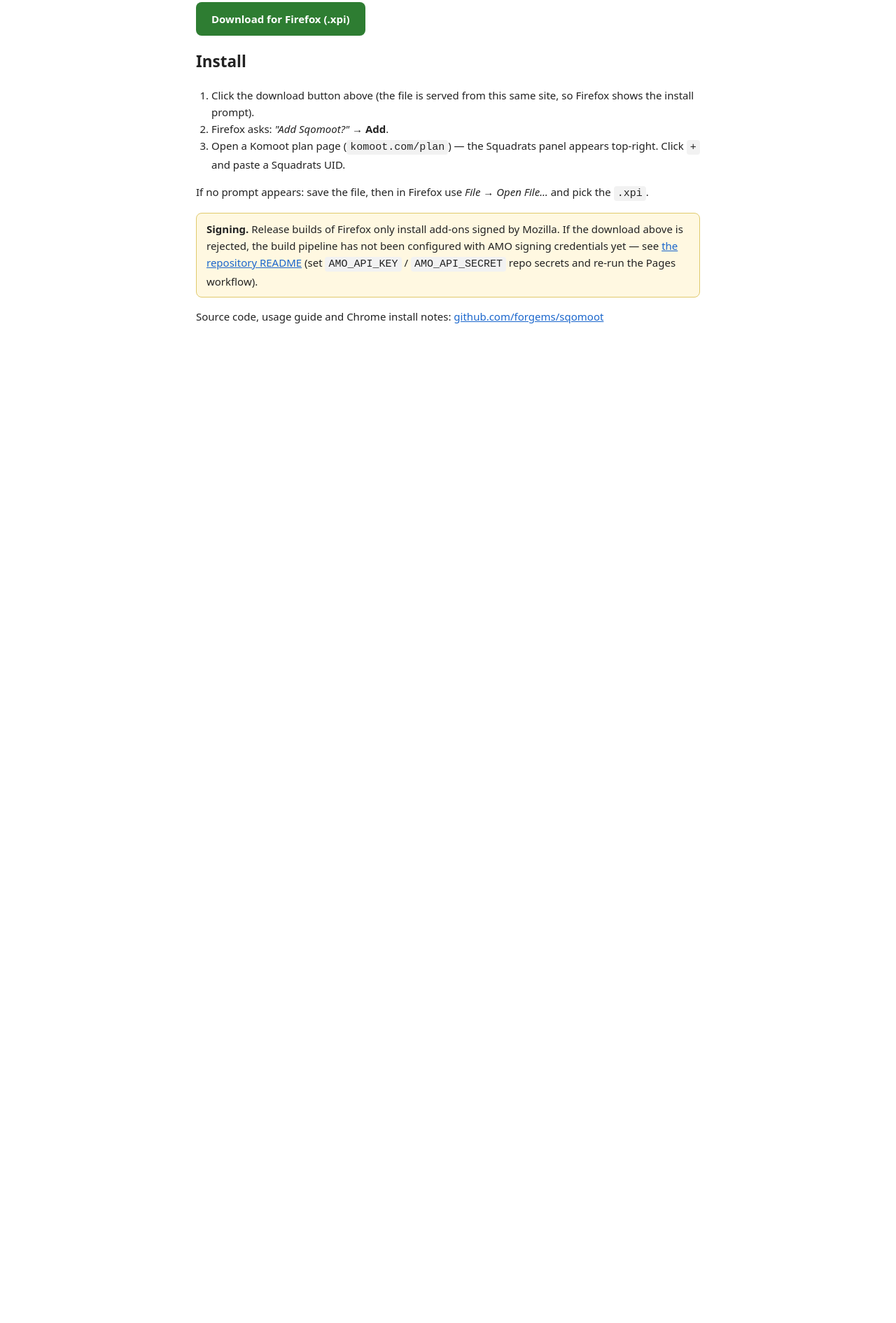
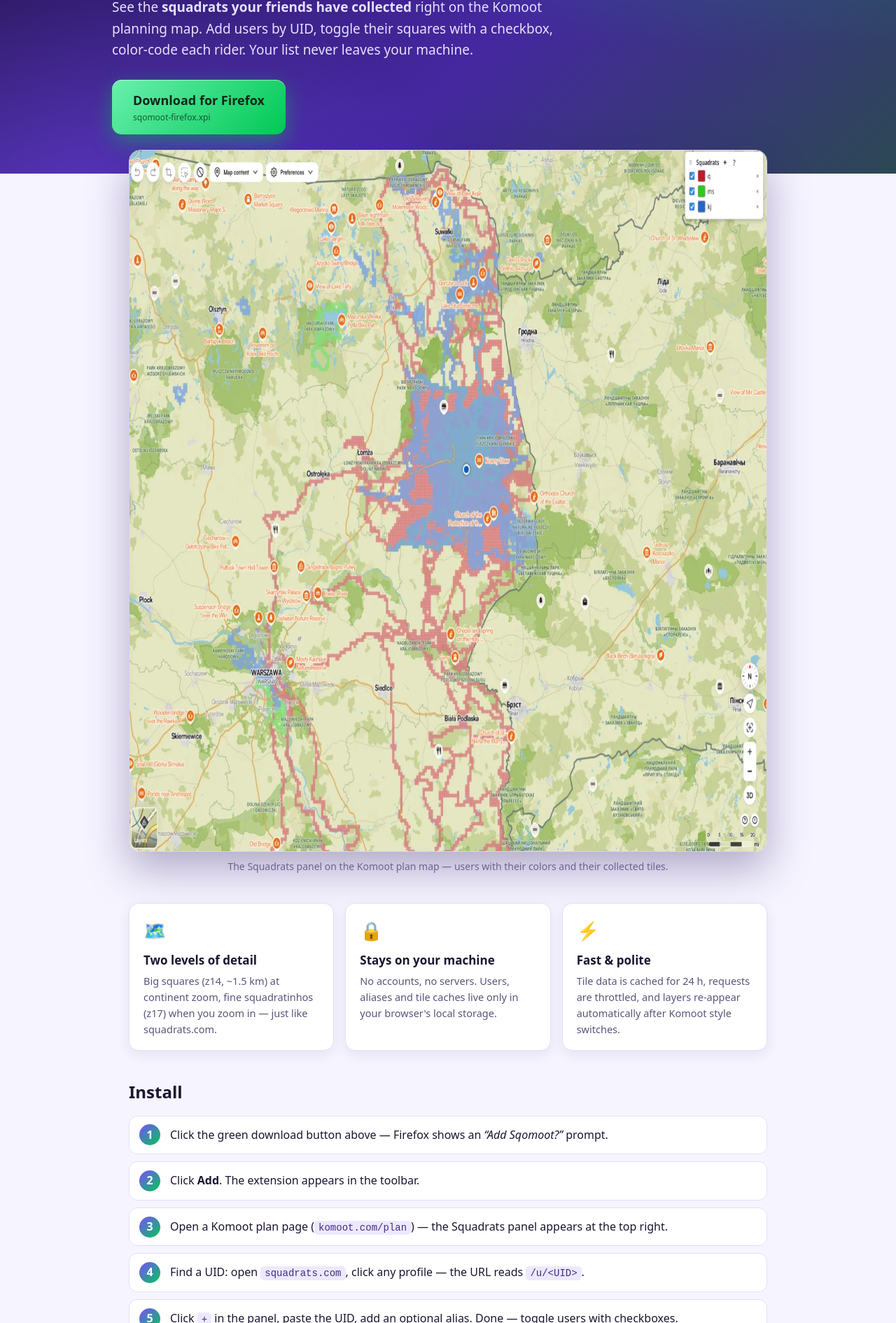
Before and after one commit to forgems/sqomoot, a browser extension: page site/index.html in a window 1280 px wide. Shown: the part 183-2073 px from the top of the page at 70% size. Before the commit the page ends 800 px from the top, so only its background shows below. Drawn offline with Linux system fonts and the light colour scheme.

Commit message:
site: vibrant landing page with screenshot (webp, 240 KB)

```diff
--- a/site/index.html
+++ b/site/index.html
@@ -4,51 +4,151 @@
   <meta charset="utf-8" />
   <meta name="viewport" content="width=device-width, initial-scale=1" />
   <title>Sqomoot — Squadrats overlay for Komoot</title>
+  <meta name="description" content="Firefox extension that overlays collected Squadrats of selected users on the Komoot planning map." />
   <style>
-    body { font: 15px/1.6 system-ui, sans-serif; max-width: 720px; margin: 40px auto; padding: 0 16px; color: #222; }
-    h1 { font-size: 26px; }
-    .dl { display: inline-block; background: #2e7d32; color: #fff; text-decoration: none;
-          padding: 12px 22px; border-radius: 8px; font-weight: 600; }
-    .dl:hover { background: #256428; }
-    code { background: #f2f2f2; padding: 2px 5px; border-radius: 4px; }
-    .note { background: #fff8e1; border: 1px solid #e0c96c; border-radius: 8px; padding: 10px 14px; }
-    ol { padding-left: 22px; }
-    a { color: #1a66cc; }
+    :root {
+      --violet: #7c4dff;
+      --violet-deep: #4527a0;
+      --green: #00c853;
+      --green-deep: #1b5e20;
+      --ink: #1c1530;
+      --paper: #f6f4ff;
+    }
+    * { box-sizing: border-box; }
+    body {
+      margin: 0;
+      font: 16px/1.6 system-ui, -apple-system, "Segoe UI", sans-serif;
+      color: var(--ink);
+      background: var(--paper);
+    }
+    .hero {
+      background:
+        radial-gradient(1200px 500px at 85% -10%, rgba(0, 200, 83, .35), transparent 60%),
+        radial-gradient(900px 500px at 10% 110%, rgba(124, 77, 255, .45), transparent 60%),
+        linear-gradient(135deg, #2b1a5e 0%, #4527a0 55%, #1b5e20 130%);
+      color: #fff;
+      padding: 64px 24px 56px;
+    }
+    .wrap { max-width: 960px; margin: 0 auto; }
+    .hero h1 { font-size: 44px; margin: 0 0 6px; letter-spacing: -1px; }
+    .hero .tag {
+      display: inline-block; font-size: 13px; font-weight: 700; letter-spacing: 2px;
+      text-transform: uppercase; color: #d1c4ff; margin-bottom: 14px;
+    }
+    .hero p { font-size: 19px; max-width: 640px; color: #e6e0ff; margin: 0 0 28px; }
+    .dl {
+      display: inline-block; text-decoration: none; font-weight: 700; font-size: 18px;
+      color: #10261a; background: linear-gradient(135deg, #69f0ae, #00c853);
+      padding: 15px 30px; border-radius: 14px;
+      box-shadow: 0 10px 30px rgba(0, 200, 83, .45), inset 0 1px 0 rgba(255,255,255,.5);
+      transition: transform .12s ease, box-shadow .12s ease;
+    }
+    .dl:hover { transform: translateY(-2px); box-shadow: 0 14px 36px rgba(0, 200, 83, .55), inset 0 1px 0 rgba(255,255,255,.5); }
+    .dl small { display: block; font-weight: 500; font-size: 12px; opacity: .75; }
+    .shot {
+      margin: -34px auto 0; max-width: 960px; padding: 0 24px;
+    }
+    .shot img {
+      width: 100%; display: block; border-radius: 16px;
+      border: 1px solid #d8d2f0;
+      box-shadow: 0 24px 60px rgba(43, 26, 94, .35);
+    }
+    .shot figcaption { text-align: center; color: #6b6390; font-size: 14px; margin-top: 10px; }
+    main { padding: 40px 24px 24px; }
+    .cards { display: grid; grid-template-columns: repeat(auto-fit, minmax(240px, 1fr)); gap: 16px; margin-bottom: 40px; }
+    .card {
+      background: #fff; border: 1px solid #e4def8; border-radius: 14px; padding: 18px 20px;
+      box-shadow: 0 6px 18px rgba(43, 26, 94, .08);
+    }
+    .card .ico { font-size: 26px; }
+    .card h3 { margin: 8px 0 4px; font-size: 17px; }
+    .card p { margin: 0; color: #5b5478; font-size: 14.5px; }
+    h2 { font-size: 24px; margin: 32px 0 14px; }
+    ol.steps { list-style: none; counter-reset: step; margin: 0; padding: 0; }
+    ol.steps li {
+      counter-increment: step; position: relative; padding: 14px 16px 14px 58px;
+      background: #fff; border: 1px solid #e4def8; border-radius: 12px; margin-bottom: 10px;
+    }
+    ol.steps li::before {
+      content: counter(step); position: absolute; left: 14px; top: 50%; transform: translateY(-50%);
+      width: 30px; height: 30px; border-radius: 50%; display: grid; place-items: center;
+      font-weight: 700; color: #fff; background: linear-gradient(135deg, var(--violet), var(--green));
+    }
+    code { background: #eee8ff; color: #3f2d80; padding: 2px 6px; border-radius: 5px; font-size: 14px; }
+    .note {
+      background: #fff7e6; border: 1px solid #f0d48a; border-radius: 12px;
+      padding: 14px 18px; font-size: 14.5px; color: #6b5518;
+    }
+    .note strong { color: #8a6a1d; }
+    footer { padding: 24px; text-align: center; color: #8b84a8; font-size: 14px; }
+    footer a { color: var(--violet-deep); }
+    a { color: #3f2d80; }
   </style>
 </head>
 <body>
-  <h1>Sqomoot</h1>
-  <p>
-    Firefox extension that overlays the collected Squadrats of selected users on
-    the Komoot planning map. Add users by UID with an alias; toggle each user's
-    squares with a checkbox. All data stays on your machine.
-  </p>
 
-  <p><a class="dl" href="./sqomoot-firefox.xpi">Download for Firefox (.xpi)</a></p>
+  <header class="hero">
+    <div class="wrap">
+      <span class="tag">Firefox extension</span>
+      <h1>Sqomoot</h1>
+      <p>See the <strong>squadrats your friends have collected</strong> right on the
+      Komoot planning map. Add users by UID, toggle their squares with a checkbox,
+      color-code each rider. Your list never leaves your machine.</p>
+      <a class="dl" href="./sqomoot-firefox.xpi">
+        Download for Firefox
+        <small>sqomoot-firefox.xpi</small>
+      </a>
+    </div>
+  </header>
 
-  <h2>Install</h2>
-  <ol>
-    <li>Click the download button above (the file is served from this same site, so Firefox shows the install prompt).</li>
-    <li>Firefox asks: <em>"Add Sqomoot?"</em> → <strong>Add</strong>.</li>
-    <li>Open a Komoot plan page (<code>komoot.com/plan</code>) — the Squadrats panel appears top-right. Click <code>+</code> and paste a Squadrats UID.</li>
-  </ol>
-  <p>
-    If no prompt appears: save the file, then in Firefox use
-    <em>File → Open File…</em> and pick the <code>.xpi</code>.
-  </p>
+  <figure class="shot">
+    <img src="./screenshot.webp" alt="Sqomoot panel on the Komoot planning map with collected squadrats overlaid in user colors" width="1400" height="1003" />
+    <figcaption>The Squadrats panel on the Komoot plan map — users with their colors and their collected tiles.</figcaption>
+  </figure>
 
-  <div class="note">
-    <strong>Signing.</strong> Release builds of Firefox only install add-ons
-    signed by Mozilla. If the download above is rejected, the build pipeline has
-    not been configured with AMO signing credentials yet — see
-    <a href="https://github.com/forgems/sqomoot#readme">the repository README</a>
-    (set <code>AMO_API_KEY</code> / <code>AMO_API_SECRET</code> repo secrets and
-    re-run the Pages workflow).
-  </div>
+  <main class="wrap">
+    <div class="cards">
+      <div class="card">
+        <div class="ico">🗺️</div>
+        <h3>Two levels of detail</h3>
+        <p>Big squares (z14, ~1.5 km) at continent zoom, fine squadratinhos (z17) when you zoom in — just like squadrats.com.</p>
+      </div>
+      <div class="card">
+        <div class="ico">🔒</div>
+        <h3>Stays on your machine</h3>
+        <p>No accounts, no servers. Users, aliases and tile caches live only in your browser's local storage.</p>
+      </div>
+      <div class="card">
+        <div class="ico">⚡</div>
+        <h3>Fast &amp; polite</h3>
+        <p>Tile data is cached for 24 h, requests are throttled, and layers re-appear automatically after Komoot style switches.</p>
+      </div>
+    </div>
 
-  <p>
-    Source code, usage guide and Chrome install notes:
+    <h2>Install</h2>
+    <ol class="steps">
+      <li>Click the green download button above — Firefox shows an <em>“Add Sqomoot?”</em> prompt.</li>
+      <li>Click <strong>Add</strong>. The extension appears in the toolbar.</li>
+      <li>Open a Komoot plan page (<code>komoot.com/plan</code>) — the Squadrats panel appears at the top right.</li>
+      <li>Find a UID: open <code>squadrats.com</code>, click any profile — the URL reads <code>/u/&lt;UID&gt;</code>.</li>
+      <li>Click <code>+</code> in the panel, paste the UID, add an optional alias. Done — toggle users with checkboxes.</li>
+    </ol>
+    <p>If no prompt appears: save the file, then in Firefox choose <em>File → Open File…</em> and pick the <code>.xpi</code>.</p>
+
+    <div class="note">
+      <strong>Signing.</strong> Release builds of Firefox only install add-ons signed
+      by Mozilla. If the download is rejected, AMO signing credentials are not yet
+      configured in the build pipeline — set <code>AMO_API_KEY</code> /
+      <code>AMO_API_SECRET</code> repo secrets and re-run the Pages workflow. See the
+      repository README for details.
+    </div>
+  </main>
+
+  <footer>
+    Source code &amp; Chrome install notes:
     <a href="https://github.com/forgems/sqomoot">github.com/forgems/sqomoot</a>
-  </p>
+    · Independent project, not affiliated with Squadrats or Komoot.
+  </footer>
+
 </body>
 </html>
```
Also changed, not shown: site/screenshot.webp (added).
